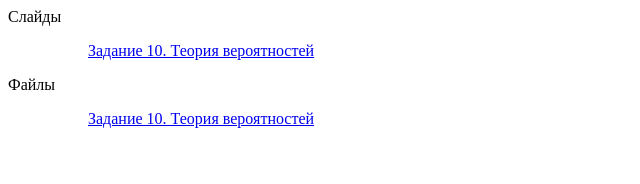
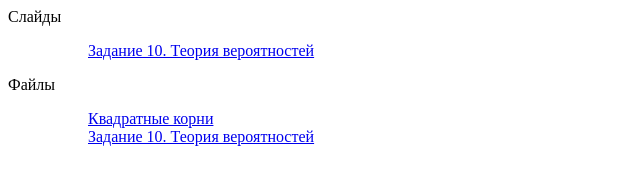
Before and after one commit to colornikita-arch/9d, a plain HTML site: page index.html in a window 1280 px wide. Shown: the whole page, without its empty margins (0-640 px from the left). Drawn offline with Linux system fonts and the light colour scheme.

Commit message:
radicals

```diff
--- a/index.html
+++ b/index.html
@@ -12,6 +12,7 @@
     </ol>
     Файлы
     <ol>
+        <ol><a href="radicals.pdf">Квадратные корни</a></ol>
         <ol><a href="teor_ver.pdf">Задание 10. Теория вероятностей</a></ol>
     </ol>
 </body>
```
Also changed, not shown: 2 other files.
